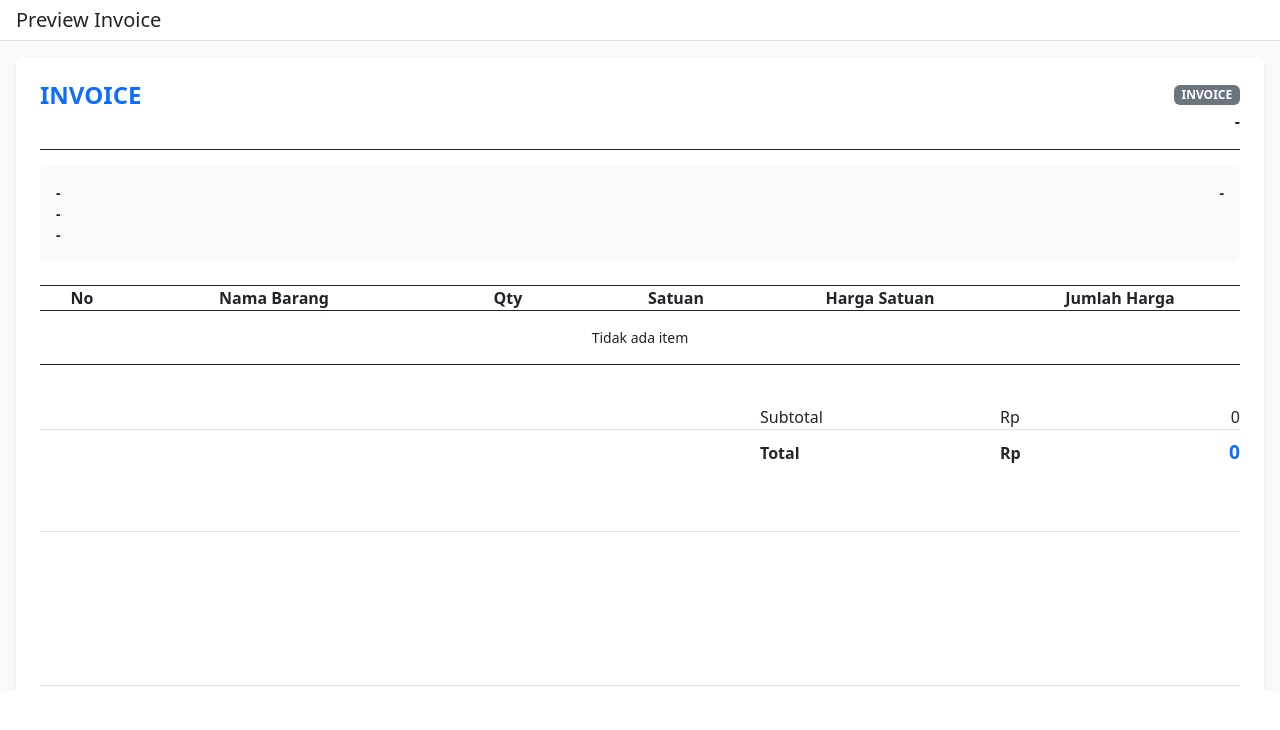
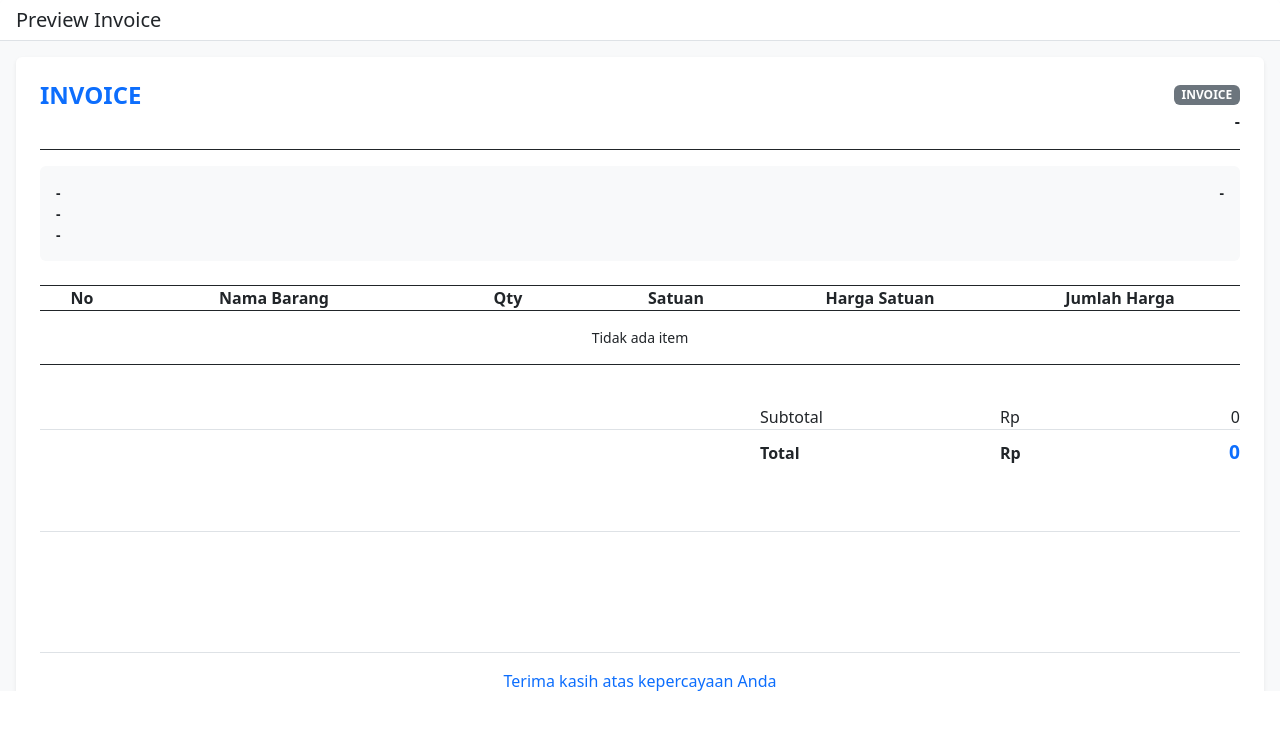
Before and after one commit to AllanWijaya/invoice-maker, a Next.js app: page /components/InvoicePreview in a window 1280 px wide. Shown: the top 730 px of the page. Built offline with nearby package versions, Linux system fonts and the light colour scheme.

Commit message:
Update layout pada tanda terima dan hormat kami

```diff
--- a/pages/components/InvoicePreview.tsx
+++ b/pages/components/InvoicePreview.tsx
@@ -98,7 +98,6 @@ const InvoicePreview = forwardRef<HTMLDivElement, InvoicePreviewProps>(
                 </div>
               </div>
             </div>
-
             <div className="mb-4">
               <div className="bg-light p-3 rounded">
                 {invoiceData.toClient ? (
@@ -132,7 +131,6 @@ const InvoicePreview = forwardRef<HTMLDivElement, InvoicePreviewProps>(
                 </p>
               </div>
             </div>
-
             <div className="table-responsive mb-4">
               <table className="table table-sm table-bordered border-dark">
                 <tr>
@@ -188,7 +186,6 @@ const InvoicePreview = forwardRef<HTMLDivElement, InvoicePreviewProps>(
                 )}
               </table>
             </div>
-
             {/* <div className="d-flex justify-content-end"> */}
             {/* <div style={{ width: 300 }}>
                 <div className="d-flex justify-content-between mb-1">
@@ -340,10 +337,10 @@ const InvoicePreview = forwardRef<HTMLDivElement, InvoicePreviewProps>(
               </tr>
             </table>
             {/* </div> */}
-
             <br />
             <br />
-            <table className="border-top pt-3 mt-3 d-flex flex-grow-1 justify-content-around align-items-center">
+            <div className="border-top pt-3 mt-3">
+              <table className=" w-100">
                 <tr>
                   <td width="50%">
                     <p className="text-center text-uppercse fw-semibold">
@@ -357,7 +354,8 @@ const InvoicePreview = forwardRef<HTMLDivElement, InvoicePreviewProps>(
                         {invoiceData.receiver_name}
                       </p>
                     ) : (
-                    <hr style={{ strokeColor: "#111" }} />
+                      // <hr style={{ strokeColor: "#111" }} />
+                      <></>
                     )}{" "}
                   </td>
                   <td width="50%">
@@ -372,12 +370,13 @@ const InvoicePreview = forwardRef<HTMLDivElement, InvoicePreviewProps>(
                         {invoiceData.best_regards_name}
                       </p>
                     ) : (
-                    <hr style={{ strokeColor: "#111" }} />
+                      // <hr style={{ strokeColor: "#111" }} />
+                      <></>
                     )}
                   </td>
                 </tr>
               </table>
-
+            </div>
             {invoiceData.notes && (
               <div className="border-top pt-3 mt-3">
                 <p className="custom-text text-uppercase fw-semibold">
@@ -386,7 +385,6 @@ const InvoicePreview = forwardRef<HTMLDivElement, InvoicePreviewProps>(
                 <p className="p mb-0">{invoiceData.notes}</p>
               </div>
             )}
-
             <div className="text-center pt-3 mt-3 border-top">
               <p style={{ color: brandData.accentColor }}>
                 {brandData.footerText || "Terima kasih atas kepercayaan Anda"}
```
Lines whose indentation alone changed are shown as unchanged.
